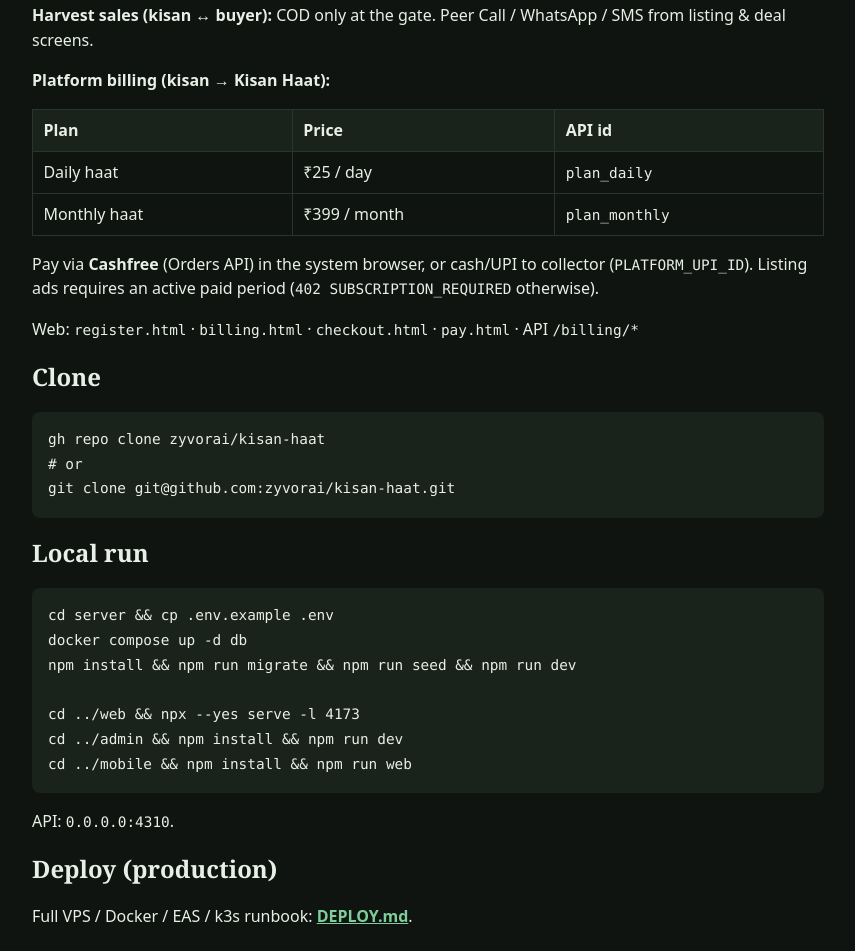
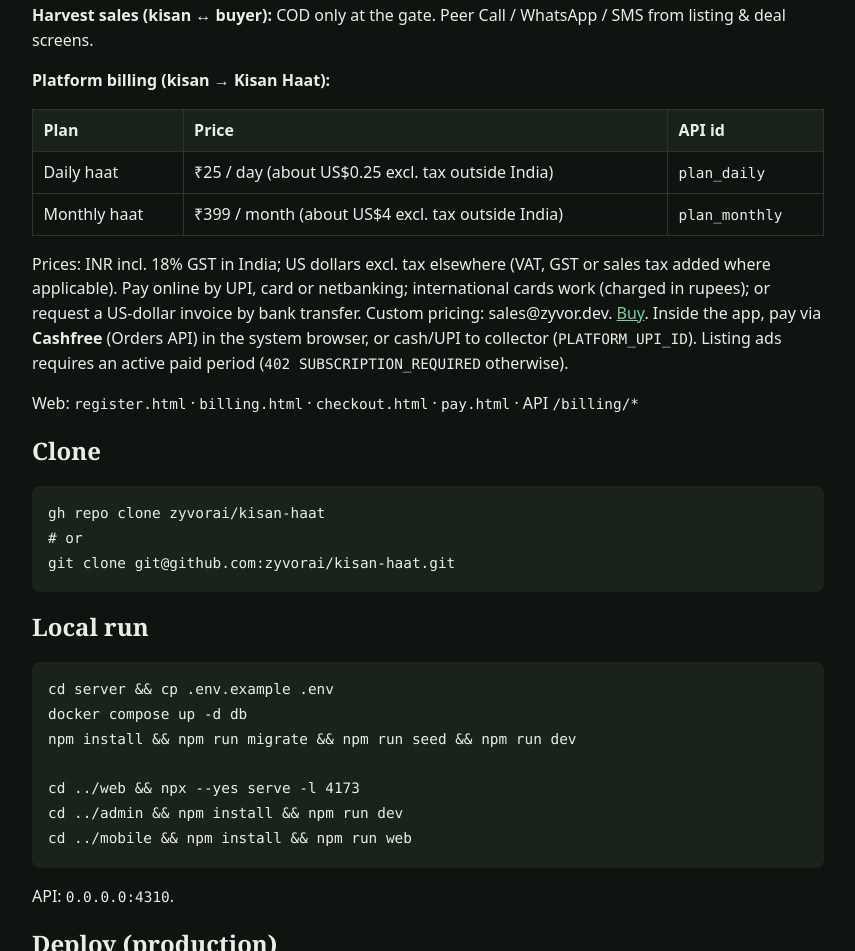
Before and after one commit to zyvorai/kisan-haat-docs, a plain HTML site: page README.html in a window 1280 px wide. Shown: the part 828-1779 px from the top of the page, without its empty margins (212-1067 px from the left). Drawn offline with Linux system fonts and the light colour scheme.

Commit message:
Worldwide prices: INR incl. GST in India, US dollars excl. tax elsewhere
Co-Authored-By: Claude Sonnet 5.5 <noreply@anthropic.com>

```diff
--- a/README.html
+++ b/README.html
@@ -86,17 +86,17 @@ blockquote{border-left:3px solid var(--accent);margin:1rem 0;padding:.25rem 0 .2
 <tbody>
 <tr>
 <td>Daily haat</td>
-<td>₹25 / day</td>
+<td>₹25 / day (about US$0.25 excl. tax outside India)</td>
 <td><code>plan_daily</code></td>
 </tr>
 <tr>
 <td>Monthly haat</td>
-<td>₹399 / month</td>
+<td>₹399 / month (about US$4 excl. tax outside India)</td>
 <td><code>plan_monthly</code></td>
 </tr>
 </tbody>
 </table>
-<p>Pay via <strong>Cashfree</strong> (Orders API) in the system browser, or cash/UPI to collector (<code>PLATFORM_UPI_ID</code>). Listing ads requires an active paid period (<code>402 SUBSCRIPTION_REQUIRED</code> otherwise).</p>
+<p>Prices: INR incl. 18% GST in India; US dollars excl. tax elsewhere (VAT, GST or sales tax added where applicable). Pay online by UPI, card or netbanking; international cards work (charged in rupees); or request a US-dollar invoice by bank transfer. Custom pricing: sales@zyvor.dev. <a href="https://zyvor.dev/buy">Buy</a>. Inside the app, pay via <strong>Cashfree</strong> (Orders API) in the system browser, or cash/UPI to collector (<code>PLATFORM_UPI_ID</code>). Listing ads requires an active paid period (<code>402 SUBSCRIPTION_REQUIRED</code> otherwise).</p>
 <p>Web: <code>register.html</code> · <code>billing.html</code> · <code>checkout.html</code> · <code>pay.html</code> · API <code>/billing/*</code></p>
 <h2 id="clone">Clone</h2>
 <pre><code class="language-bash">gh repo clone zyvorai/kisan-haat
```
Also changed, not shown: STORE_CHECKLIST.html (+1 -1 lines), index.html (+1 -1 lines), 3 other files.
